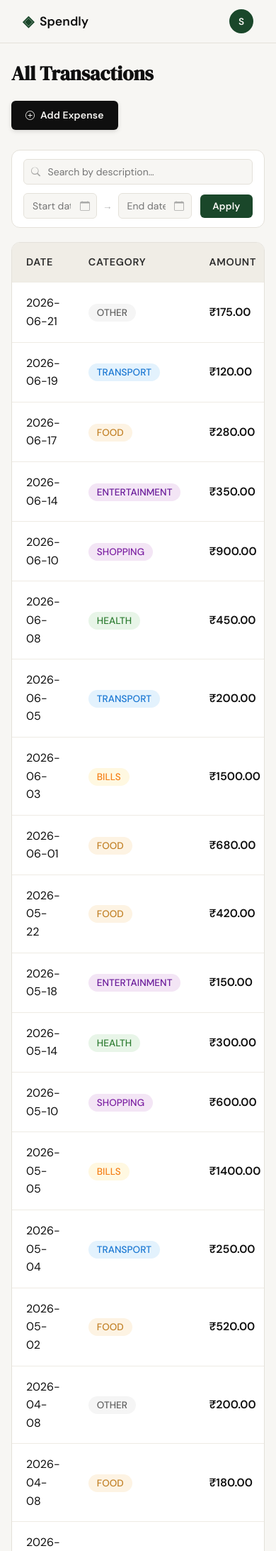
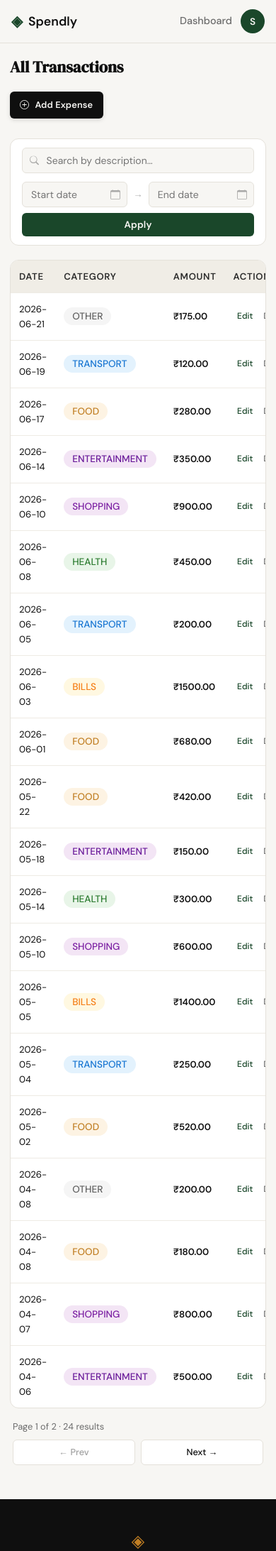
Before and after one commit to KshCompiler/expense-tracker, a Flask app: page /view_transactions in a window 390 px wide. Shown: the top 2185 px of the page at 71% size. Run offline with Flask 3, Linux system fonts and the light colour scheme; the visitor is signed in with stand-in values (Sample User, id 1); data comes from the database, SQL or seed files in the repository.

Commit message:
mobile responsive pass: navbar, dashboard, transactions, forms, landing
- Navbar hides non-essential links at ≤600px
- Dashboard welcome banner stacks vertically at ≤520px; action buttons go row (≤520px) then column (≤380px); stat cards stack to 1 col at ≤380px; txn description uses clamp() for safe truncation
- view_transactions toolbar Apply button goes full-width at ≤600px; Apply button and pagination controls stretch at ≤600px; table and title reduce at ≤480px
- Form inputs get min-height:44px; exp-section padding reduces at ≤480px
- Toast goes full-width on narrow screens
- Landing hero actions wrap at ≤600px; sections reduce padding; stats strip pills wrap at ≤400px; CTA buttons go full-width at ≤400px

Co-Authored-By: Claude Sonnet 4.6 <noreply@anthropic.com>

```diff
--- a/static/css/style.css
+++ b/static/css/style.css
@@ -570,6 +570,7 @@ a { color: inherit; text-decoration: none; }
     background: var(--paper);
     outline: none;
     transition: border-color 0.2s;
+    min-height: 44px;
 }
 
 .form-input:focus { border-color: var(--accent); }
@@ -700,8 +701,19 @@ a { color: inherit; text-decoration: none; }
 }
 
 @media (max-width: 600px) {
-    .nav-links a:not(.nav-cta) { display: none; }
+    .navbar { padding: 0 1rem; }
+    .nav-links a:not(.nav-cta):not([href*="dashboard"]) { display: none; }
+    .nav-links { gap: 0.75rem; }
     .hero { padding: 3rem 1rem 2rem; }
+    .hero-actions { flex-wrap: wrap; justify-content: center; }
+    .features { padding: 3rem 1rem; }
+    .how-it-works { padding: 3rem 1rem; }
+}
+
+@media (max-width: 400px) {
+    .stats-strip-inner { flex-wrap: wrap; gap: 0.75rem; }
+    .stat-pill { flex: 1 0 auto; }
+    .btn-primary.btn-lg, .btn-ghost.btn-lg { width: 100%; text-align: center; justify-content: center; }
 }
 
 /* ------------------------------------------------------------------ */
@@ -730,7 +742,7 @@ a { color: inherit; text-decoration: none; }
     border-radius: var(--radius-md);
     box-shadow: 0 4px 24px rgba(0,0,0,0.22), 0 1px 4px rgba(0,0,0,0.12);
     min-width: 280px;
-    max-width: 360px;
+    max-width: min(360px, calc(100vw - 2rem));
     position: relative;
     overflow: hidden;
     opacity: 0;
@@ -1142,6 +1154,10 @@ a { color: inherit; text-decoration: none; }
 .exp-container {
     width: 100%;
     max-width: 560px;
+}
+
+@media (max-width: 480px) {
+    .exp-section { padding: 1.5rem 1rem 3rem; }
 }
 
 .cat-grid {
@@ -1594,6 +1610,8 @@ a { color: inherit; text-decoration: none; }
 @media (max-width: 600px) {
     .stat-divider { display: none; }
     .stats-strip-inner { gap: 1rem; justify-content: flex-start; }
+    .toast-container { left: 1rem; right: 1rem; bottom: 1rem; }
+    .toast { min-width: 0; width: 100%; max-width: 100%; }
 }
 
 /* ------------------------------------------------------------------ */
--- a/templates/view_transactions.html
+++ b/templates/view_transactions.html
@@ -336,10 +336,22 @@
 
     @media (max-width: 600px) {
         .toolbar-search-row { padding: 0.75rem 1rem 0; }
-        .toolbar-top        { padding: 0.75rem 1rem; gap: 0.75rem; }
+        .toolbar-top        { padding: 0.75rem 1rem; gap: 0.5rem; flex-wrap: wrap; }
         .toolbar-label      { display: none; }
-        .date-range         { min-width: 0; }
-        .txn-pagination     { flex-direction: column; align-items: flex-start; }
+        .date-range         { min-width: 0; flex: 1; }
+        .toolbar-actions    { width: 100%; }
+        .filter-btn         { width: 100%; justify-content: center; }
+        .txn-pagination     { flex-direction: column; align-items: flex-start; gap: 0.5rem; }
+        .pg-controls        { width: 100%; }
+        .pg-btn             { flex: 1; justify-content: center; }
+    }
+
+    @media (max-width: 480px) {
+        .txn-wrap  { padding: 1rem 0.875rem 3rem; }
+        .txn-title { font-size: 1.4rem; }
+        .txn-add-btn { font-size: 0.8rem; padding: 0.55rem 0.9rem; }
+        .transactions-table th,
+        .transactions-table td { padding: 0.75rem 0.75rem; font-size: 0.82rem; }
     }
 
     /* ── Custom calendar dropdown ── */
```
Also changed, not shown: templates/dashboard.html (+15 -4 lines).
